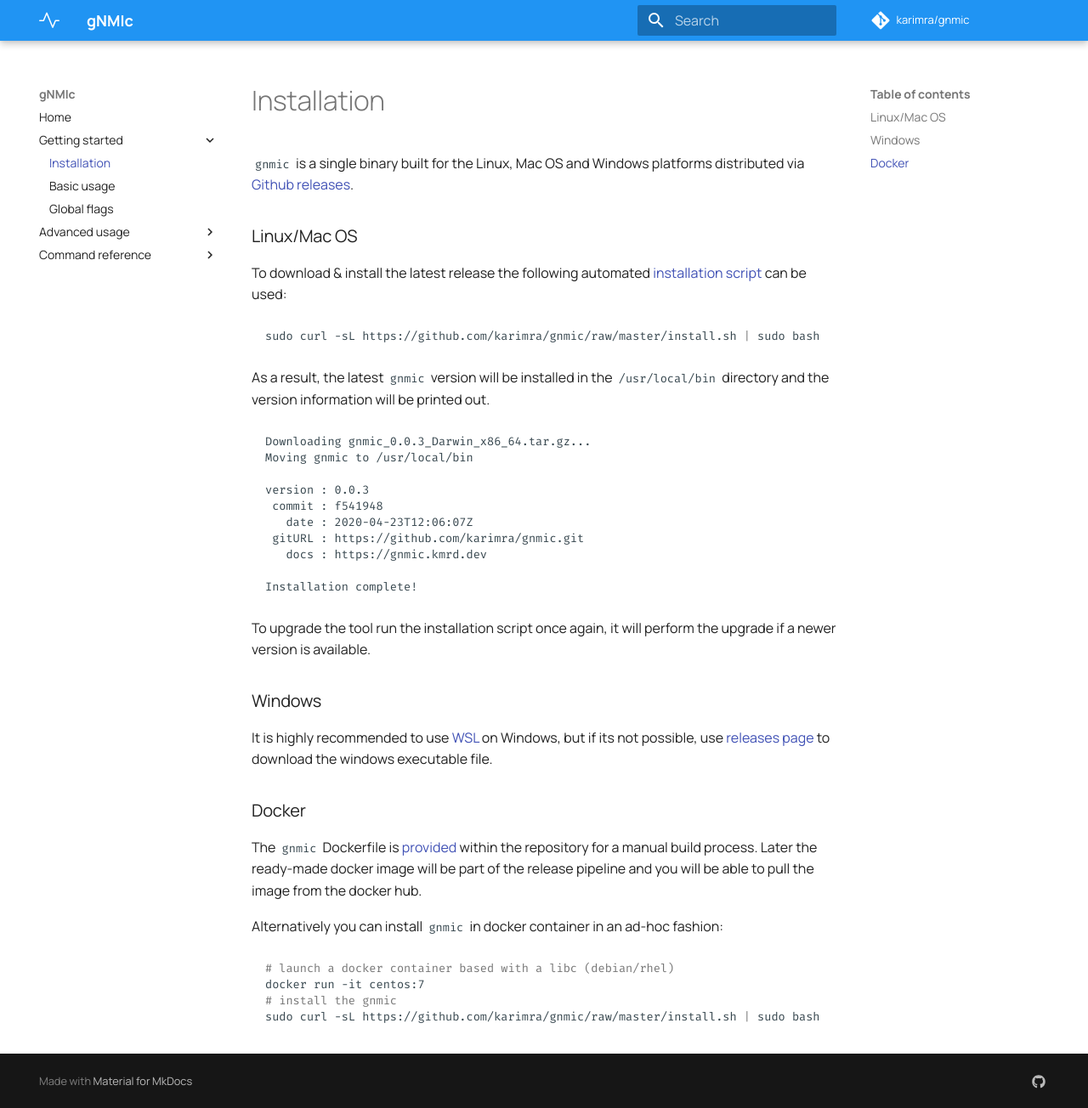
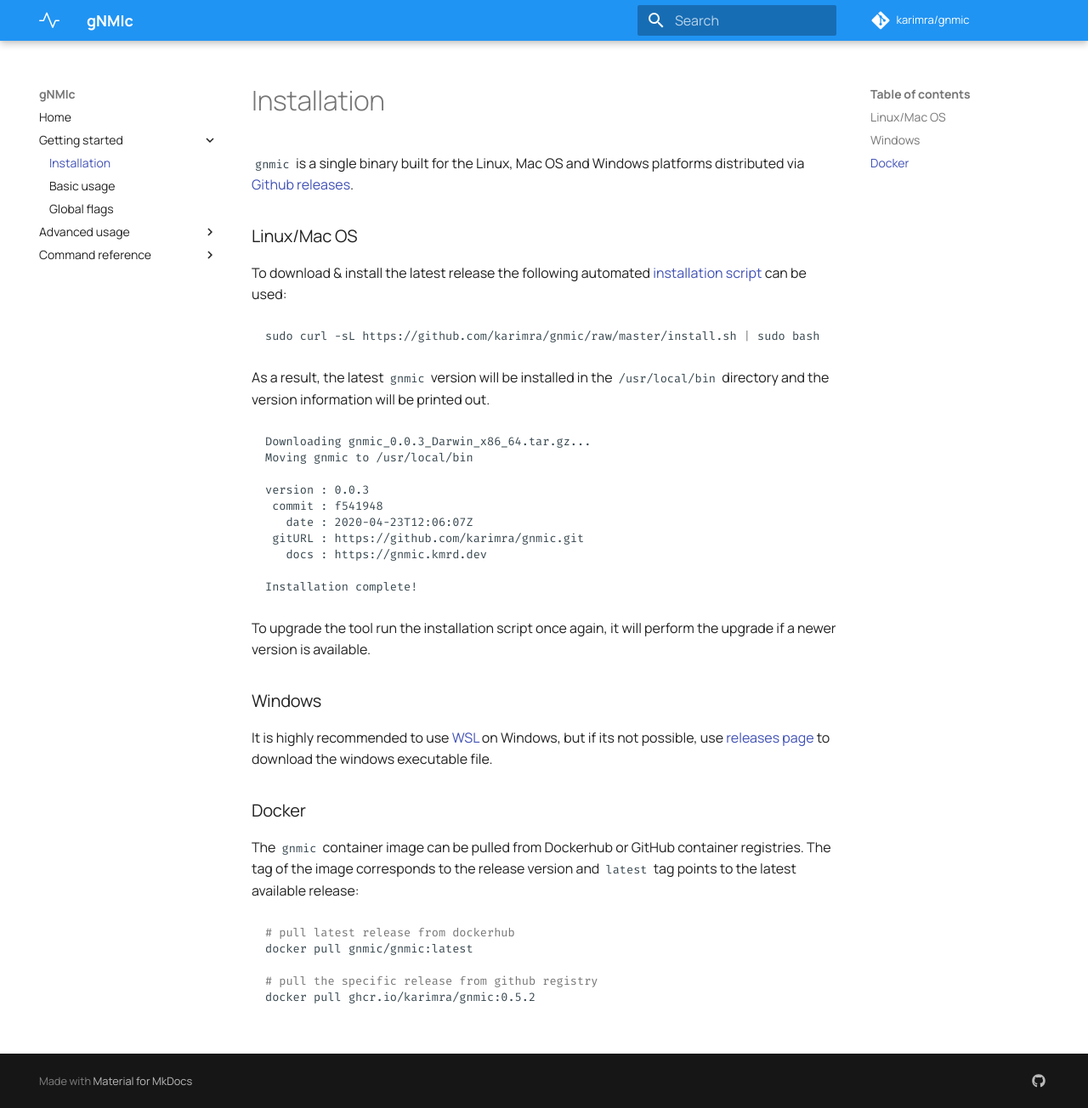
Before and after one commit to openconfig/gnmic, an MkDocs documentation site: the page built from docs/install.md, in a window 1280 px wide and 1304 px high. Shown: the whole window at 85% size. Built offline with MkDocs 1.6.1 and Material for MkDocs 9.7.7, drawn with Linux system fonts in a browser that asks for light colours; comment, search, counter and statistics services are not loaded.

Commit message:
added docs for docker images

````diff
--- a/docs/install.md
+++ b/docs/install.md
@@ -27,13 +27,12 @@
 It is highly recommended to use [WSL](https://en.wikipedia.org/wiki/Windows_Subsystem_for_Linux) on Windows, but if its not possible, use [releases page](https://github.com/karimra/gnmic/releases) to download the windows executable file.
 
 ### Docker
-The `gnmic` Dockerfile is [provided](https://github.com/karimra/gnmic/blob/master/Dockerfile) within the repository for a manual build process. Later the ready-made docker image will be part of the release pipeline and you will be able to pull the image from the docker hub.
-
-Alternatively you can install `gnmic` in docker container in an ad-hoc fashion:
+The `gnmic` container image can be pulled from Dockerhub or GitHub container registries. The tag of the image corresponds to the release version and `latest` tag points to the latest available release:
 
 ```bash
-# launch a docker container based with a libc (debian/rhel)
-docker run -it centos:7
-# install the gnmic
-sudo curl -sL https://github.com/karimra/gnmic/raw/master/install.sh | sudo bash
+# pull latest release from dockerhub
+docker pull gnmic/gnmic:latest
+
+# pull the specific release from github registry
+docker pull ghcr.io/karimra/gnmic:0.5.2
 ```
````
